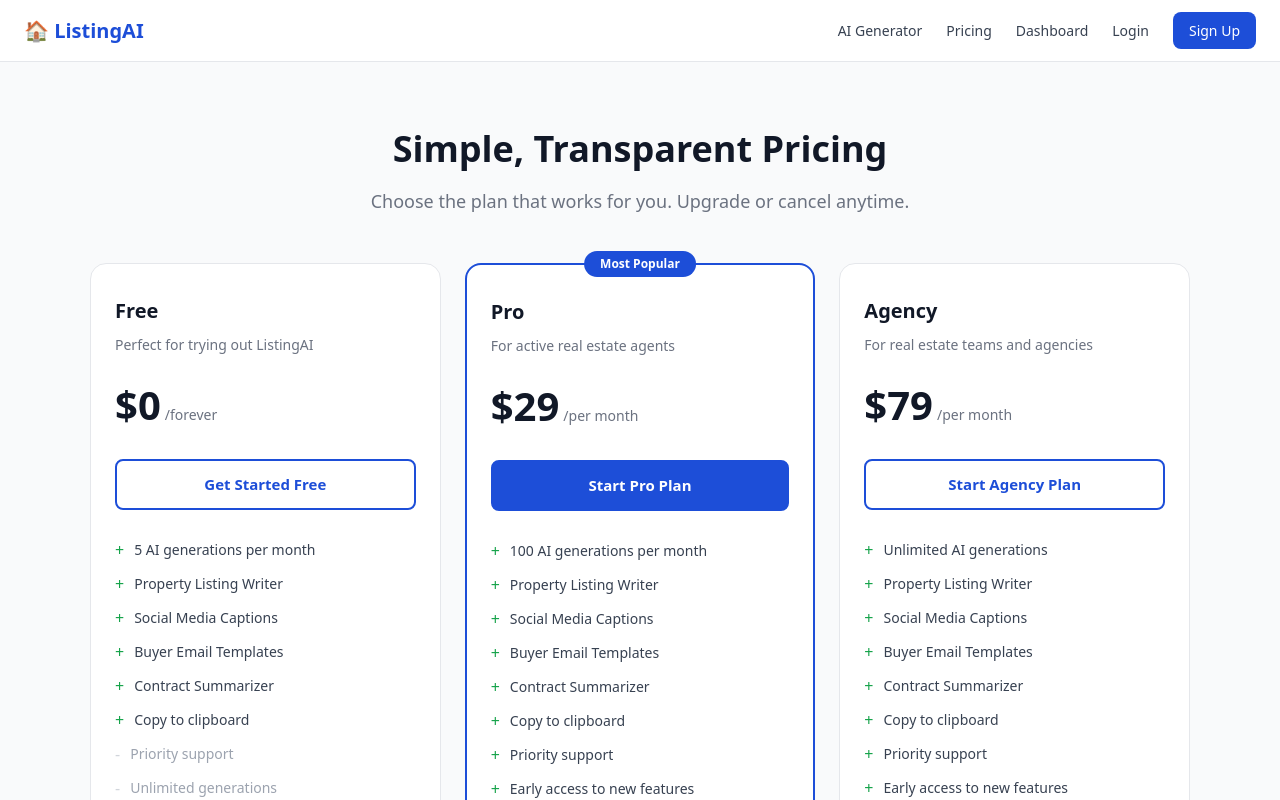
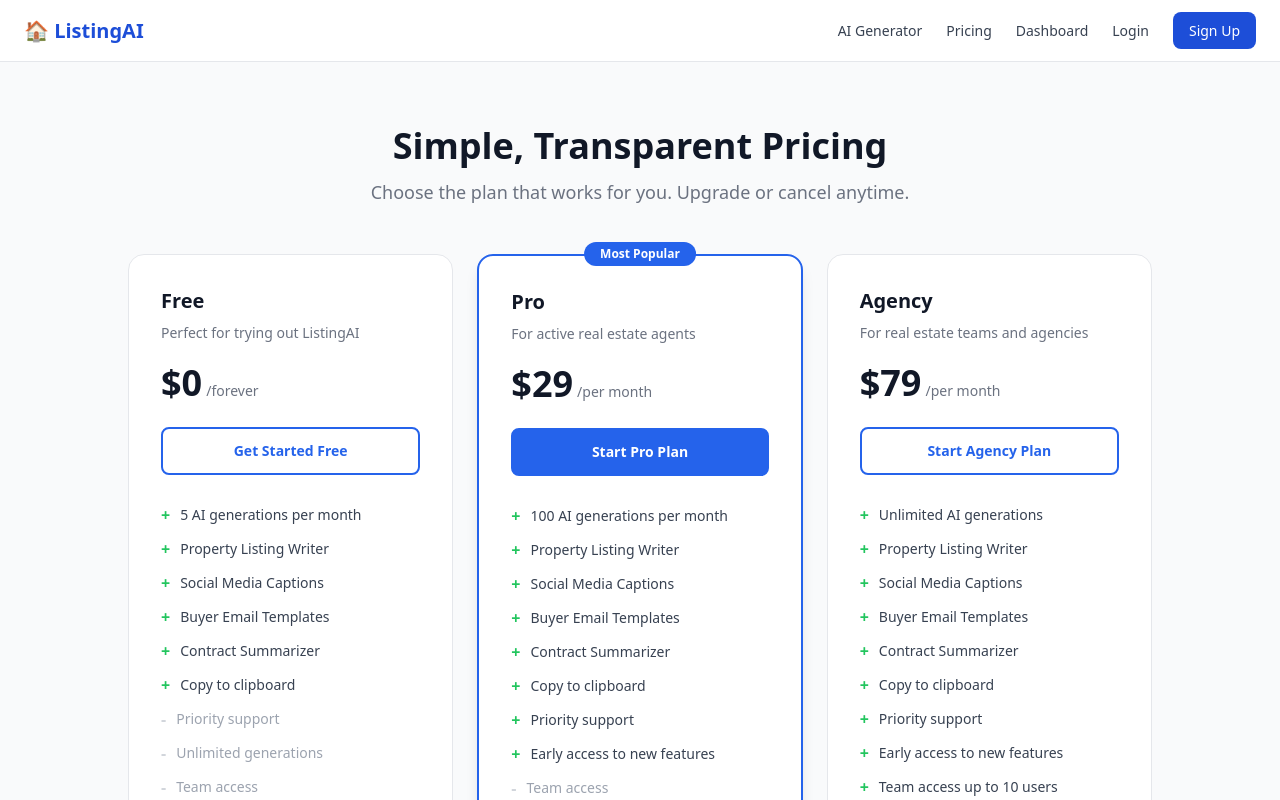
Before and after one commit to khancodewala/listingai, a Next.js app: page /pricing in a window 1280 px wide. Shown: the top 800 px of the page. Built offline with nearby package versions, Linux system fonts and the light colour scheme; no server answers.

Commit message:
Fix: pricing page 3-column layout on desktop

```diff
--- a/app/pricing/page.js
+++ b/app/pricing/page.js
@@ -105,79 +105,46 @@
   ];
 
   return (
-    <div style={{ minHeight: "100vh", background: "#f9fafb", padding: "60px 24px" }}>
-      <div style={{ maxWidth: "1100px", margin: "0 auto" }}>
+    <div className="min-h-screen bg-gray-50 py-16 px-6">
+      <div className="max-w-5xl mx-auto">
 
-        <div style={{ textAlign: "center", marginBottom: "48px" }}>
-          <h1 style={{ fontSize: "36px", fontWeight: "700", color: "#111827", margin: "0 0 12px" }}>
+        <div className="text-center mb-12">
+          <h1 className="text-4xl font-bold text-gray-900 mb-3">
             Simple, Transparent Pricing
           </h1>
-          <p style={{ fontSize: "18px", color: "#6b7280", margin: "0" }}>
+          <p className="text-lg text-gray-500">
             Choose the plan that works for you. Upgrade or cancel anytime.
           </p>
         </div>
 
-        <div style={{ display: "grid", gridTemplateColumns: "repeat(auto-fit, minmax(300px, 1fr))", gap: "24px" }}>
+        <div className="grid grid-cols-1 md:grid-cols-3 gap-6">
           {plans.map((plan) => (
             <div
               key={plan.name}
-              style={{
-                background: "#ffffff",
-                borderRadius: "16px",
-                border: plan.highlighted ? "2px solid #1d4ed8" : "1px solid #e5e7eb",
-                padding: "32px 24px",
-                position: "relative",
-              }}
+              className={`bg-white rounded-2xl p-8 relative flex flex-col ${
+                plan.highlighted
+                  ? "border-2 border-blue-600 shadow-lg"
+                  : "border border-gray-200"
+              }`}
             >
               {plan.highlighted && (
-                <div style={{
-                  position: "absolute",
-                  top: "-14px",
-                  left: "50%",
-                  transform: "translateX(-50%)",
-                  background: "#1d4ed8",
-                  color: "#ffffff",
-                  fontSize: "12px",
-                  fontWeight: "600",
-                  padding: "4px 16px",
-                  borderRadius: "20px",
-                }}>
+                <div className="absolute -top-3.5 left-1/2 -translate-x-1/2 bg-blue-600 text-white text-xs font-semibold px-4 py-1 rounded-full">
                   Most Popular
                 </div>
               )}
 
-              <h2 style={{ fontSize: "20px", fontWeight: "700", color: "#111827", margin: "0 0 8px" }}>
-                {plan.name}
-              </h2>
-              <p style={{ fontSize: "14px", color: "#6b7280", margin: "0 0 20px" }}>
-                {plan.description}
-              </p>
+              <h2 className="text-xl font-bold text-gray-900 mb-2">{plan.name}</h2>
+              <p className="text-sm text-gray-500 mb-5">{plan.description}</p>
 
-              <div style={{ marginBottom: "24px" }}>
-                <span style={{ fontSize: "40px", fontWeight: "700", color: "#111827" }}>
-                  {plan.price}
-                </span>
-                <span style={{ fontSize: "14px", color: "#6b7280", marginLeft: "4px" }}>
-                  /{plan.period}
-                </span>
+              <div className="mb-6">
+                <span className="text-4xl font-bold text-gray-900">{plan.price}</span>
+                <span className="text-sm text-gray-500 ml-1">/{plan.period}</span>
               </div>
 
               {plan.planKey === "free" ? (
-            <a
+                <a
                   href="/signup"
-                  style={{
-                    display: "block",
-                    textAlign: "center",
-                    background: "#ffffff",
-                    color: "#1d4ed8",
-                    border: "2px solid #1d4ed8",
-                    borderRadius: "8px",
-                    padding: "12px",
-                    fontWeight: "600",
-                    fontSize: "15px",
-                    textDecoration: "none",
-                    marginBottom: "28px",
-                  }}
+                  className="block text-center bg-white text-blue-600 border-2 border-blue-600 rounded-lg py-3 font-semibold text-sm mb-7 hover:bg-blue-50 transition-colors"
                 >
                   Get Started Free
                 </a>
@@ -185,37 +152,27 @@
                 <button
                   onClick={() => handleUpgrade(plan.planKey)}
                   disabled={loading === plan.planKey}
-                  style={{
-                    display: "block",
-                    width: "100%",
-                    textAlign: "center",
-                    background: plan.highlighted ? "#1d4ed8" : "#ffffff",
-                    color: plan.highlighted ? "#ffffff" : "#1d4ed8",
-                    border: "2px solid #1d4ed8",
-                    borderRadius: "8px",
-                    padding: "12px",
-                    fontWeight: "600",
-                    fontSize: "15px",
-                    cursor: loading === plan.planKey ? "not-allowed" : "pointer",
-                    opacity: loading === plan.planKey ? 0.7 : 1,
-                    marginBottom: "28px",
-                  }}
+                  className={`block w-full text-center rounded-lg py-3 font-semibold text-sm mb-7 transition-colors disabled:opacity-70 disabled:cursor-not-allowed ${
+                    plan.highlighted
+                      ? "bg-blue-600 text-white hover:bg-blue-700 border-2 border-blue-600"
+                      : "bg-white text-blue-600 border-2 border-blue-600 hover:bg-blue-50"
+                  }`}
                 >
                   {loading === plan.planKey ? "Redirecting..." : plan.buttonText}
                 </button>
               )}
 
-              <div>
+              <div className="flex-1">
                 {plan.features.map((feature) => (
-                  <div key={feature} style={{ display: "flex", alignItems: "center", gap: "10px", marginBottom: "10px" }}>
-                    <span style={{ color: "#16a34a", fontSize: "16px" }}>+</span>
-                    <span style={{ fontSize: "14px", color: "#374151" }}>{feature}</span>
+                  <div key={feature} className="flex items-center gap-2.5 mb-2.5">
+                    <span className="text-green-500 font-bold text-base">+</span>
+                    <span className="text-sm text-gray-700">{feature}</span>
                   </div>
                 ))}
                 {plan.notIncluded.map((feature) => (
-                  <div key={feature} style={{ display: "flex", alignItems: "center", gap: "10px", marginBottom: "10px" }}>
-                    <span style={{ color: "#d1d5db", fontSize: "16px" }}>-</span>
-                    <span style={{ fontSize: "14px", color: "#9ca3af" }}>{feature}</span>
+                  <div key={feature} className="flex items-center gap-2.5 mb-2.5">
+                    <span className="text-gray-300 font-bold text-base">-</span>
+                    <span className="text-sm text-gray-400">{feature}</span>
                   </div>
                 ))}
               </div>
@@ -224,7 +181,7 @@
           ))}
         </div>
 
-        <p style={{ textAlign: "center", color: "#6b7280", fontSize: "14px", marginTop: "40px" }}>
+        <p className="text-center text-gray-400 text-sm mt-10">
           Works for real estate agents worldwide. Payments in USD. Cancel anytime.
         </p>
 
```
